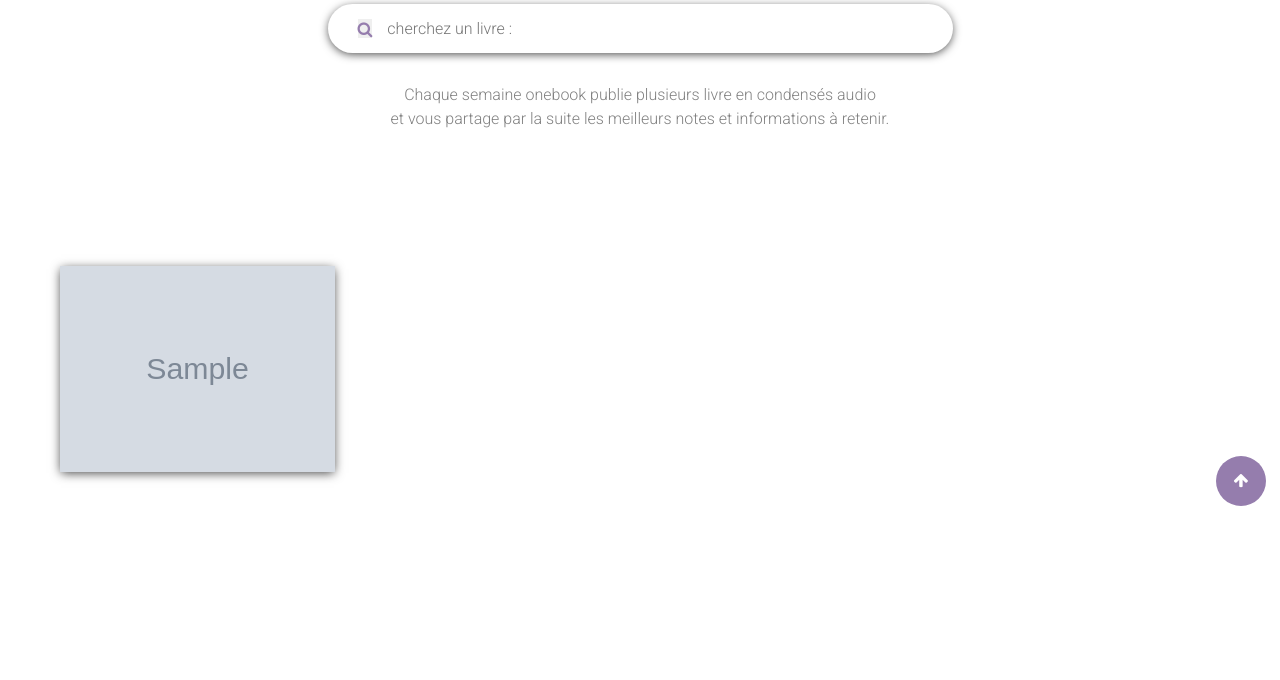
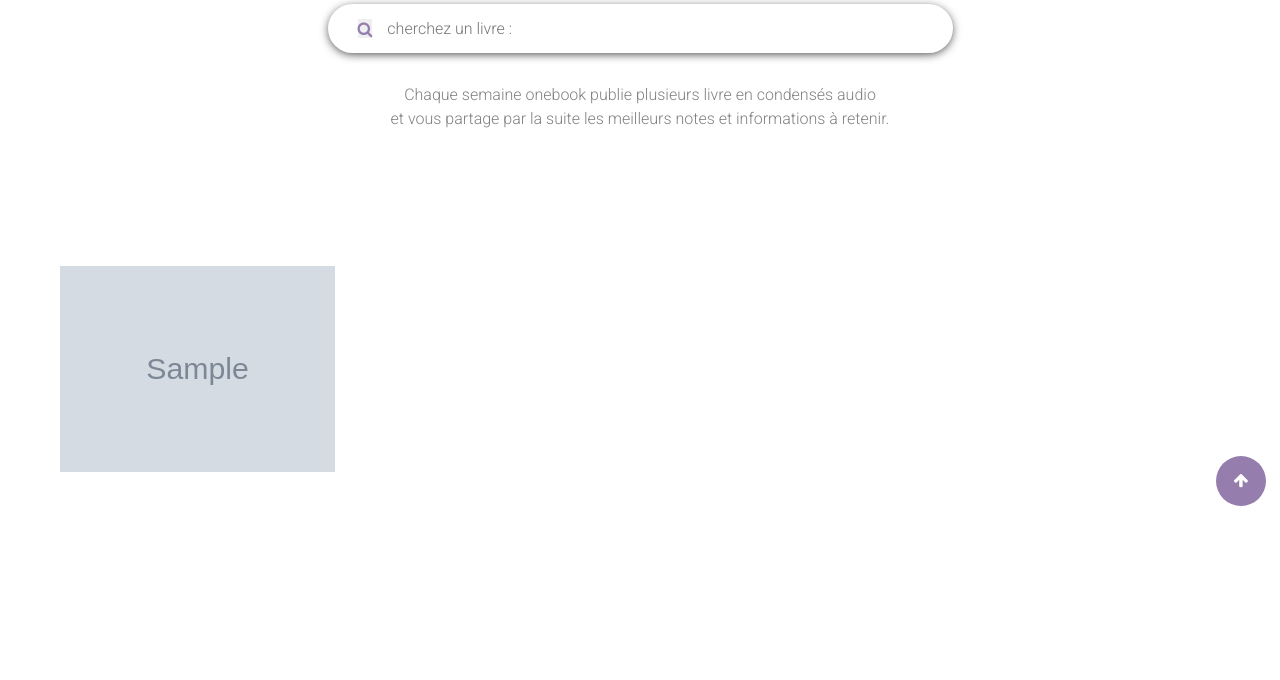
Before and after one commit to MehdiKhoudali/onebook, a Django app: page /catalogue/ in a window 1280 px wide. Shown: the part 248-928 px from the top of the page. Run offline with Django 4.2, Linux system fonts and the light colour scheme; tables that the repository leaves empty hold one stand-in row (values such as "Sample post"); grey boxes marked "Sample" are stand-in pictures.

Commit message:
fdsdqsdqsdhqskjdhqsjkhd

```diff
--- a/templates/base.html
+++ b/templates/base.html
@@ -307,7 +307,6 @@
             border-radius: 3px;
         }
         .book_img {
-            box-shadow: 0px 2px 10px -1px rgba(0,0,0,0.75);
             height: 100%;
         }
         #myUL li img {
```
